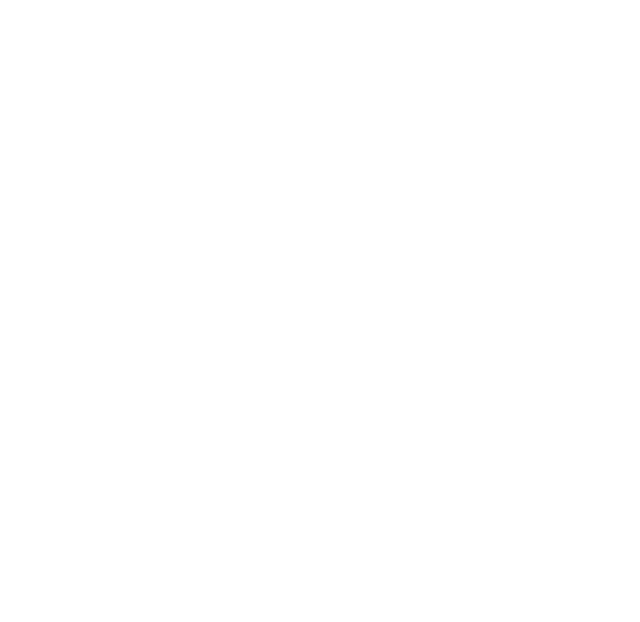
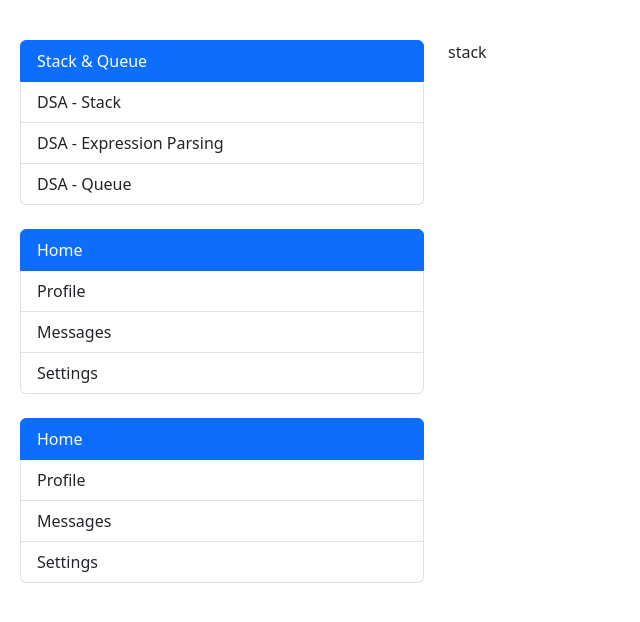
Before and after one commit to cicadaXiR/mySite, a React (Create React App) app: page /dsa in a window 1280 px wide. Shown: the top 622 px of the page, without its empty margins (0-640 px from the left). Built offline with nearby package versions, Linux system fonts and the light colour scheme.

Commit message:
modifications in pages

```diff
--- a/src/css/home.css
+++ b/src/css/home.css
@@ -1,27 +1,4 @@
-ul {
-    list-style-type: none;
-    margin: 0;
-    padding: 0;
-    overflow: hidden;
-    background-color: #333;
-  }
-
-  li {
-    float: left;
-  }
-
-  li  {
-    display: block;
-    color: white;
-    text-align: center;
-    padding: 14px 16px;
-    text-decoration: none;
-  }
-
-  li:hover:not(.active) {
-    background-color: #111;
-  }
-
-  .active {
-    background-color: #04AA6D;
-  }
+.dsa{
+  padding-left: 20px;
+  padding-top: 40px;
+}
--- a/src/pages/DSA.jsx
+++ b/src/pages/DSA.jsx
@@ -1,11 +1,57 @@
 import React from 'react'
+import '../css/home.css';
 
 function DSA() {
-  return (
-    <div>
+    return (
+        <>
+            <div>
+                <div class="dsa">
+                    <div class="row">
+                        <div class="col-4">
+                            <div class="list-group" id="list-tab" role="tablist">
+                                <a class="list-group-item list-group-item-action active" id="list-home-list" data-toggle="list" href="#list-home" role="tab" aria-controls="home">Stack & Queue</a>
+                                <a class="list-group-item list-group-item-action" id="list-profile-list" data-toggle="list" href="#list-profile" role="tab" aria-controls="profile">DSA - Stack</a>
+                                <a class="list-group-item list-group-item-action" id="list-messages-list" data-toggle="list" href="#list-messages" role="tab" aria-controls="messages">DSA - Expression Parsing</a>
+                                <a class="list-group-item list-group-item-action" id="list-settings-list" data-toggle="list" href="#list-settings" role="tab" aria-controls="settings">DSA - Queue</a>
+                            </div>
+                        </div>
+                        <div class="col-8">
+                            <div class="tab-content" id="nav-tabContent">
+                                <div class="tab-pane fade show active" id="list-home" role="tabpanel" aria-labelledby="list-home-list">stack</div>
+                                <div class="tab-pane fade" id="list-profile" role="tabpanel" aria-labelledby="list-profile-list">...</div>
+                                <div class="tab-pane fade" id="list-messages" role="tabpanel" aria-labelledby="list-messages-list">...</div>
+                                <div class="tab-pane fade" id="list-settings" role="tabpanel" aria-labelledby="list-settings-list">...</div>
+                            </div>
+                        </div>
+                    </div>
+                    <br />
 
-    </div>
-  )
+                    <div class="row">
+                        <div class="col-4">
+                            <div class="list-group" id="list-tab" role="tablist">
+                                <a class="list-group-item list-group-item-action active" id="list-home-list" data-toggle="list" href="#list-home" role="tab" aria-controls="home">Home</a>
+                                <a class="list-group-item list-group-item-action" id="list-profile-list" data-toggle="list" href="#list-profile" role="tab" aria-controls="profile">Profile</a>
+                                <a class="list-group-item list-group-item-action" id="list-messages-list" data-toggle="list" href="#list-messages" role="tab" aria-controls="messages">Messages</a>
+                                <a class="list-group-item list-group-item-action" id="list-settings-list" data-toggle="list" href="#list-settings" role="tab" aria-controls="settings">Settings</a>
+                            </div>
+                        </div>
+                    </div>
+                    <br />
+
+                    <div class="row">
+                        <div class="col-4">
+                            <div class="list-group" id="list-tab" role="tablist">
+                                <a class="list-group-item list-group-item-action active" id="list-home-list" data-toggle="list" href="#list-home" role="tab" aria-controls="home">Home</a>
+                                <a class="list-group-item list-group-item-action" id="list-profile-list" data-toggle="list" href="#list-profile" role="tab" aria-controls="profile">Profile</a>
+                                <a class="list-group-item list-group-item-action" id="list-messages-list" data-toggle="list" href="#list-messages" role="tab" aria-controls="messages">Messages</a>
+                                <a class="list-group-item list-group-item-action" id="list-settings-list" data-toggle="list" href="#list-settings" role="tab" aria-controls="settings">Settings</a>
+                            </div>
+                        </div >
+                    </div >
+                </div>
+            </div >
+        </>
+    )
 }
 
 export default DSA
```
